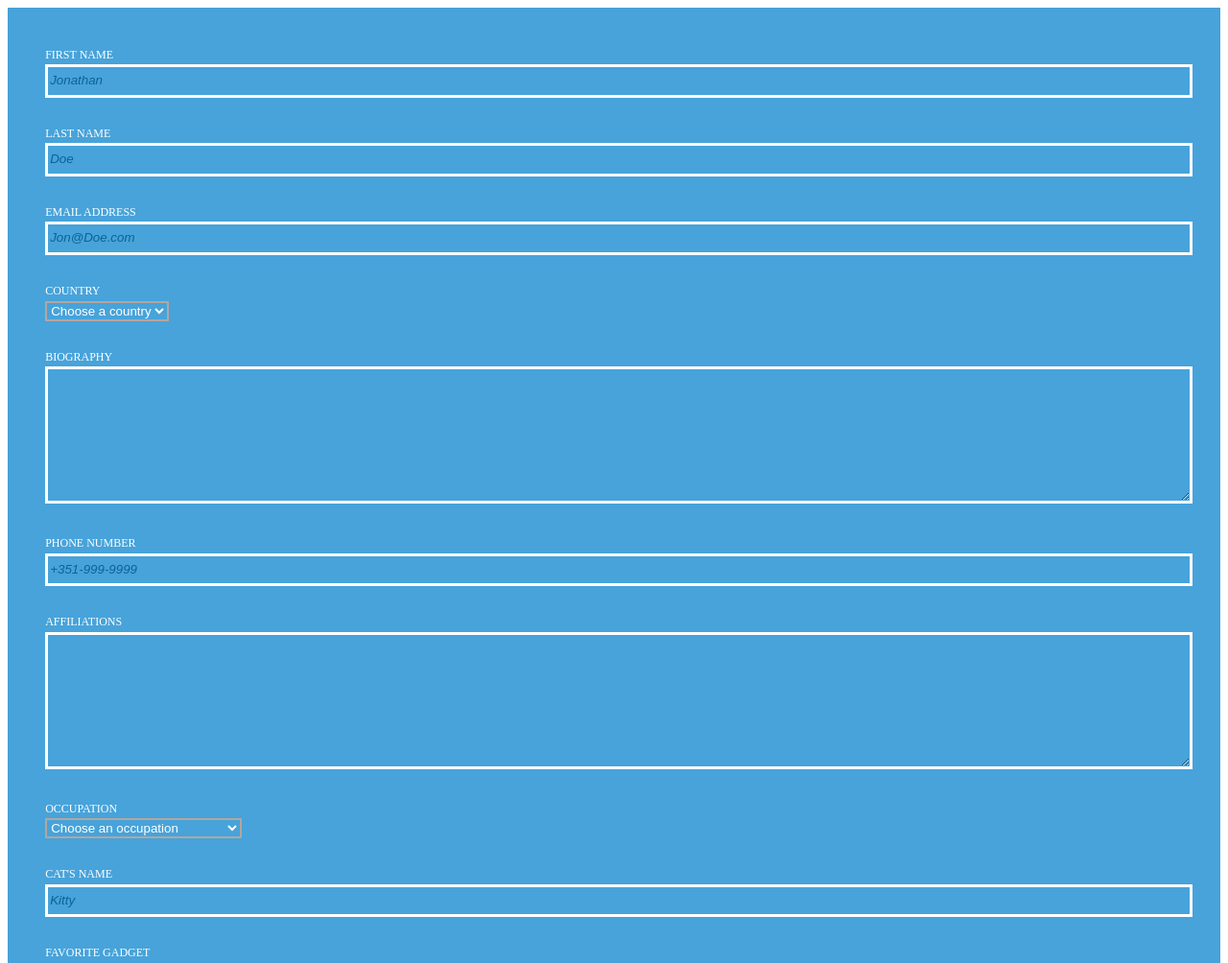
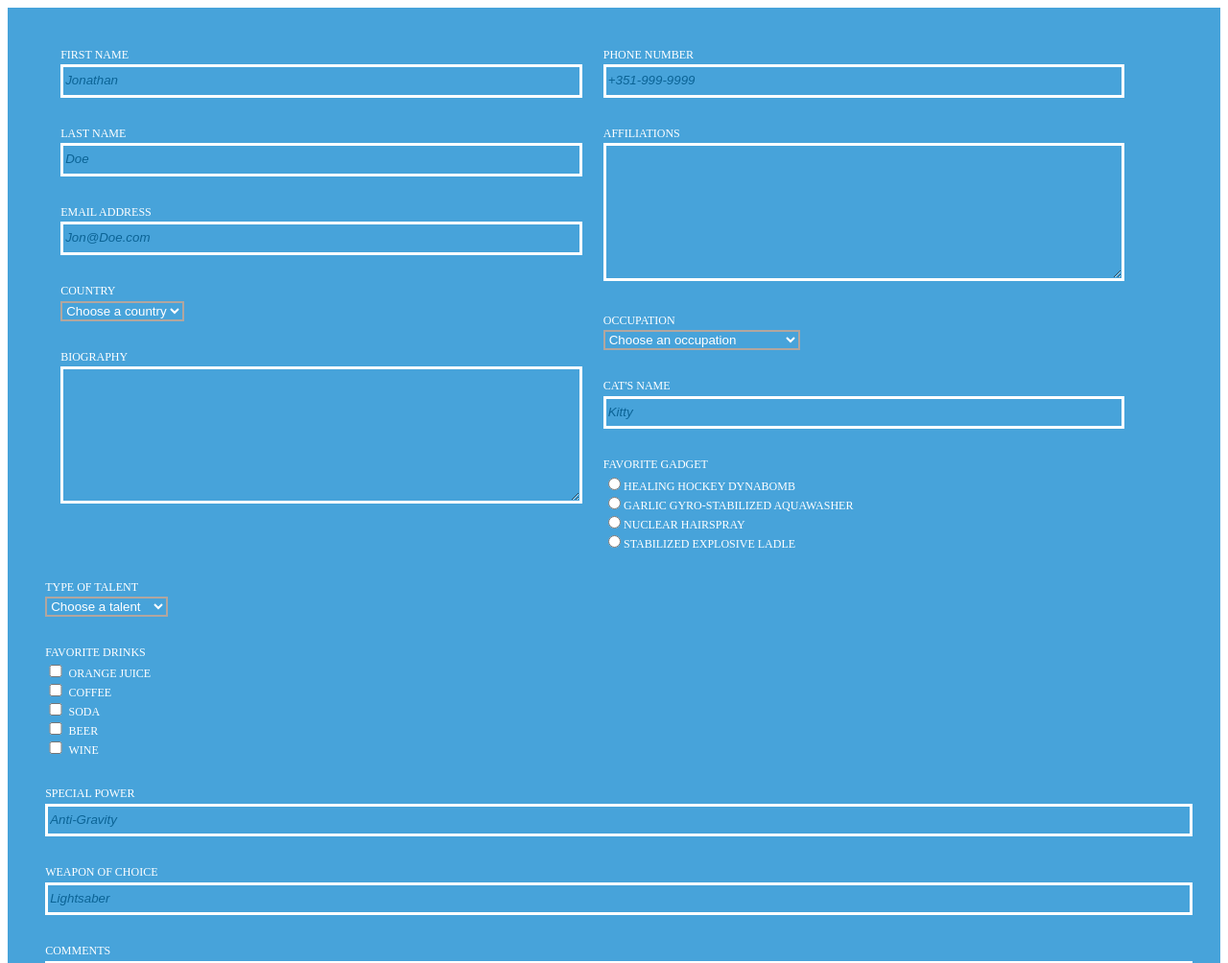
Before and after one commit to amicko/responsive-form, a website: page index.html in a window 1280 px wide. Shown: the top 1004 px of the page at 96% size. Drawn offline with Linux system fonts and the light colour scheme.

Commit message:
responsive-form breakpoint 2

```diff
--- a/index.html
+++ b/index.html
@@ -6,6 +6,7 @@
 </head>
 <body>
 	<section>
+	<div class="second">
 		<div class="block1">
 			<form>
 				<label>FIRST NAME</label>
@@ -59,6 +60,7 @@
 				</div>
 			</form>
 		</div>
+	</div>
 		<div class="block3">
 			<form>
 			<label>TYPE OF TALENT</label>
--- a/styles/main.css
+++ b/styles/main.css
@@ -65,3 +65,29 @@ button {
 	font-size: 18px;
 	font-weight: normal;
 }
+
+@media screen and (min-width: 768px) {
+	.block1 {
+		width: 45%;
+		float: left;
+		margin: 0 1em;
+		box-sizing: border-box;
+	}
+
+	.block2 {
+		width: 45%;
+		float: left;
+		margin: 0 1em;
+		box-sizing: border-box;
+	}
+
+	.second {
+		width: 100%;
+		overflow: hidden;
+		box-sizing: border-box;
+	}
+
+	.block3 {
+		clear: both;
+	}
+}
```
